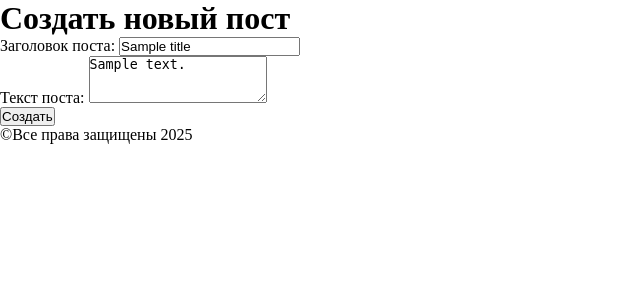
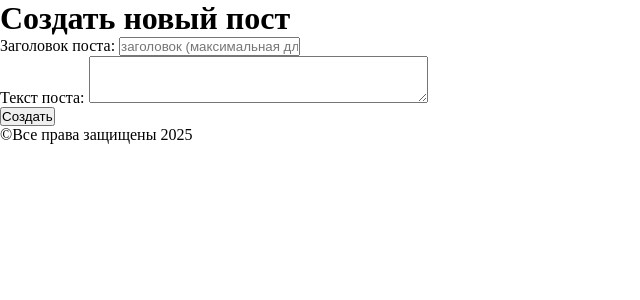
Before and after one commit to JacobTrue2-3/platform, a Django app: template blog/templates/blog/post_add.html in a window 1280 px wide. Shown: the part 18-318 px from the top of the page, without its empty margins (0-640 px from the left). Run offline with Django 5.2, Linux system fonts and the light colour scheme; tables that the repository leaves empty hold one stand-in row (values such as "Sample post"); the template is opened without the code that fills it: values that come from a table or form of the project are taken from there, most other values are stand-ins (such as "Sample title", 1, 10 or a date in 2020).

Commit message:
Изменил форму для добавления поста (forms.Form) и функционал связанный с ним

```diff
--- /dev/null
+++ b/blog/forms.py
@@ -0,0 +1,26 @@
+from django import forms
+
+class PostForm(forms.Form):
+    title = forms.CharField(
+        max_length=200,
+        label='Заголовок поста:',
+        required=False,
+        widget=forms.TextInput(attrs={
+            'placeholder': 'заголовок (максимальная длина 200 символов)'
+        }) # Можно передавать другие атрибуты, например, 'class': 'title-input'
+    )
+
+    text = forms.CharField(
+        label="Текст поста:",
+        widget=forms.Textarea(attrs={
+            'rows': 3
+        })
+    )
+
+    def clean_title(self):
+        title = self.cleaned_data['title'].strip()
+
+        if len(title) < 5:
+            raise forms.ValidationError("Заголовок не должен быть короче 5 символов")
+
+        return title
--- a/blog/templates/blog/post_add.html
+++ b/blog/templates/blog/post_add.html
@@ -9,28 +9,7 @@
     <form method="POST">
         {% csrf_token %}
 
-        <div>
-            <label for="titleInput">Заголовок поста:</label>
-            <input
-                id="titleInput"
-                name="title"
-                type="text"
-                value="{{ title|default:'' }}"
-                placeholder="заголовок (максимальная длина 200 символов)"
-                required>
-            {% if errors.title %}
-                <div style="color: red;">{{ errors.title }}</div>
-            {% endif %}
-        </div>
-
-        <div>
-            <label for="textInput">Текст поста:</label>
-            <textarea id="textInput" name="text" rows="3">{{ text|default:'' }}</textarea>
-            {% if errors.text %}
-                <div style="color: red;">{{ errors.text }}</div>
-            {% endif %}
-        </div>
-
+        {{ form.as_p }}
         <button type="submit">Создать</button>
     </form>
 {% endblock content %}
```
Also changed, not shown: blog/views.py (+14 -20 lines).
